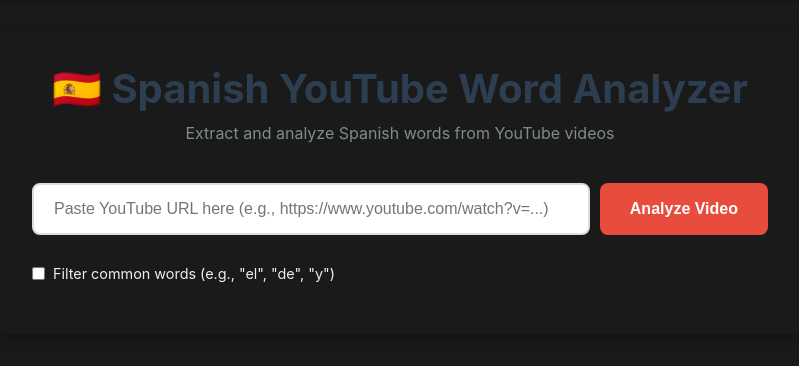
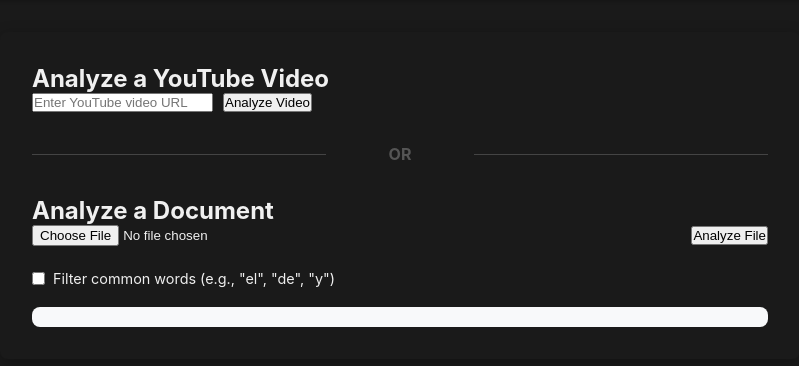
Before and after one commit to rnfinley/spanish-youtube-analyzer, a Flask app: page / in a window 1280 px wide. Shown: the part 97-463 px from the top of the page, without its empty margins (240-1039 px from the left). Run offline with Flask 3, Linux system fonts and the light colour scheme.

Commit message:
Added text, word doc, and pdf import

```diff
--- a/app.py
+++ b/app.py
@@ -4,13 +4,19 @@ from collections import Counter
 import re
 import os
 from flask_sqlalchemy import SQLAlchemy
+from werkzeug.utils import secure_filename
+import docx
+import PyPDF2
 
 app = Flask(__name__)
 
-# Database Configuration
+# --- Configuration ---
 basedir = os.path.abspath(os.path.dirname(__file__))
 app.config['SQLALCHEMY_DATABASE_URI'] = 'sqlite:///' + os.path.join(basedir, 'instance', 'project.db')
 app.config['SQLALCHEMY_TRACK_MODIFICATIONS'] = False
+app.config['UPLOAD_FOLDER'] = os.path.join(basedir, 'instance', 'uploads')
+app.config['MAX_CONTENT_LENGTH'] = 16 * 1024 * 1024  # 16 MB max upload size
+ALLOWED_EXTENSIONS = {'txt', 'pdf', 'docx'}
 
 db = SQLAlchemy(app)
 
@@ -26,6 +32,7 @@ class Word(db.Model):
 
 with app.app_context():
     os.makedirs(os.path.join(basedir, 'instance'), exist_ok=True)
+    os.makedirs(app.config['UPLOAD_FOLDER'], exist_ok=True)
     db.create_all()
 
 SPANISH_STOP_WORDS = [
@@ -191,5 +198,81 @@ def words_list():
     all_words = Word.query.order_by(Word.frequency.desc()).all()
     return render_template('words.html', words=all_words)
 
+def allowed_file(filename):
+    return '.' in filename and \
+           filename.rsplit('.', 1)[1].lower() in ALLOWED_EXTENSIONS
+
+def extract_text_from_file(filepath):
+    """Extract text from txt, pdf, or docx file."""
+    text = ""
+    if filepath.endswith('.pdf'):
+        with open(filepath, 'rb') as f:
+            reader = PyPDF2.PdfReader(f)
+            for page in reader.pages:
+                text += page.extract_text()
+    elif filepath.endswith('.docx'):
+        doc = docx.Document(filepath)
+        for para in doc.paragraphs:
+            text += para.text + '\n'
+    elif filepath.endswith('.txt'):
+        with open(filepath, 'r', encoding='utf-8') as f:
+            text = f.read()
+    return text
+
+@app.route('/upload', methods=['POST'])
+def upload_file():
+    if 'file' not in request.files:
+        return jsonify({'error': 'No file part'}), 400
+
+    file = request.files['file']
+
+    if file.filename == '':
+        return jsonify({'error': 'No selected file'}), 400
+
+    if file and allowed_file(file.filename):
+        try:
+            filename = secure_filename(file.filename)
+            filepath = os.path.join(app.config['UPLOAD_FOLDER'], filename)
+            file.save(filepath)
+
+            # Extract text
+            full_text = extract_text_from_file(filepath)
+
+            # Clean up uploaded file
+            os.remove(filepath)
+
+            if not full_text.strip():
+                return jsonify({'error': 'Could not extract text from the file.'}), 400
+
+            # Get word frequency
+            filter_stop_words = request.form.get('filterStopWords', 'false').lower() == 'true'
+            word_frequency = get_word_frequency(full_text, filter_stop_words)
+
+            # --- Save to Database ---
+            for word_text, freq in word_frequency:
+                word = Word.query.filter_by(text=word_text).first()
+                if word:
+                    word.frequency += freq
+                else:
+                    new_word = Word(text=word_text, frequency=freq)
+                    db.session.add(new_word)
+            db.session.commit()
+            # --- End of Database Logic ---
+
+            return jsonify({
+                'success': True,
+                'words': word_frequency[:100],
+                'total_unique_words': len(word_frequency),
+                'source_filename': filename
+            })
+
+        except Exception as e:
+            return jsonify({
+                'error': 'An error occurred while processing the file.',
+                'details': str(e)
+            }), 500
+
+    return jsonify({'error': 'File type not allowed'}), 400
+
 if __name__ == '__main__':
     app.run(debug=True)
--- a/requirements.txt
+++ b/requirements.txt
@@ -2,3 +2,5 @@ Flask==3.0.3
 youtube-transcript-api==1.1.0
 gunicorn==22.0.0
 Flask-SQLAlchemy==3.1.1
+PyPDF2==3.0.1
+python-docx==1.1.2
--- a/static/style.css
+++ b/static/style.css
@@ -249,6 +249,9 @@ h1 {
     border-radius: 8px;
     padding: 2rem;
     box-shadow: 0 4px 15px rgba(0,0,0,0.3);
+    display: flex;
+    gap: 10px;
+    margin-bottom: 15px;
 }
 
 .word-list-container h2 {
@@ -278,3 +281,36 @@ footer {
         flex-direction: column;
     }
 }
+
+.analyzer-section {
+    margin-bottom: 1.5rem;
+}
+
+.divider {
+    text-align: center;
+    margin: 2rem 0;
+    font-weight: bold;
+    color: #555;
+    position: relative;
+}
+
+.divider::before, .divider::after {
+    content: '';
+    position: absolute;
+    top: 50%;
+    width: 40%;
+    height: 1px;
+    background-color: #444;
+}
+
+.divider::before {
+    left: 0;
+}
+
+.divider::after {
+    right: 0;
+}
+
+#file-input {
+    flex-grow: 1;
+}
--- a/templates/index.html
+++ b/templates/index.html
@@ -17,17 +17,27 @@
 
     <main>
         <div class="container">
-            <h1>🇪🇸 Spanish YouTube Word Analyzer</h1>
-            <p class="subtitle">Extract and analyze Spanish words from YouTube videos</p>
-
-            <div class="input-section">
-                <input type="text"
-                       id="youtube-url"
-                       placeholder="Paste YouTube URL here (e.g., https://www.youtube.com/watch?v=...)"
-                       class="url-input">
-                <button onclick="analyzeVideo()" class="analyze-btn">Analyze Video</button>
+            <!-- YouTube URL Analyzer -->
+            <div class="analyzer-section">
+                <h2>Analyze a YouTube Video</h2>
+                <div class="input-container">
+                    <input type="text" id="youtube-url" placeholder="Enter YouTube video URL">
+                    <button id="analyze-button">Analyze Video</button>
+                </div>
             </div>
 
+            <div class="divider">OR</div>
+
+            <!-- File Analyzer -->
+            <div class="analyzer-section">
+                <h2>Analyze a Document</h2>
+                <div class="input-container">
+                    <input type="file" id="file-input" accept=".txt,.pdf,.docx">
+                    <button id="analyze-file-button">Analyze File</button>
+                </div>
+            </div>
+
+            <!-- Shared Options and Results -->
             <div class="options-container">
                 <label for="filter-stop-words">
                     <input type="checkbox" id="filter-stop-words">
@@ -40,7 +50,9 @@
                 <p>Extracting transcript and analyzing words...</p>
             </div>
 
-            <div id="error" class="error" style="display: none;"></div>
+            <div id="word-grid" class="word-grid"></div>
+
+            <div id="error-message" class="error-message"></div>
 
             <div id="results" class="results" style="display: none;">
                 <h2>Word Frequency Analysis</h2>
@@ -51,93 +63,113 @@
     </main>
 
     <script>
+        document.addEventListener('DOMContentLoaded', () => {
+            const analyzeButton = document.getElementById('analyze-button');
+            const analyzeFileButton = document.getElementById('analyze-file-button');
+
+            analyzeButton.addEventListener('click', analyzeVideo);
+            analyzeFileButton.addEventListener('click', analyzeFile);
+        });
+
         async function analyzeVideo() {
-            const url = document.getElementById('youtube-url').value;
-            const filterStopWords = document.getElementById('filter-stop-words').checked;
-            const loading = document.getElementById('loading');
-            const error = document.getElementById('error');
-            const results = document.getElementById('results');
+            const youtubeUrl = document.getElementById('youtube-url').value;
+            if (!youtubeUrl) {
+                displayError({ message: "Please enter a YouTube URL." });
+                return;
+            }
 
-            // Reset display
-            loading.style.display = 'block';
-            error.style.display = 'none';
-            results.style.display = 'none';
+            const payload = {
+                url: youtubeUrl,
+                filterStopWords: document.getElementById('filter-stop-words').checked
+            };
+
+            fetchAndDisplay('/analyze', {
+                method: 'POST',
+                headers: { 'Content-Type': 'application/json' },
+                body: JSON.stringify(payload)
+            });
+        }
+
+        async function analyzeFile() {
+            const fileInput = document.getElementById('file-input');
+            const file = fileInput.files[0];
+
+            if (!file) {
+                displayError({ message: "Please select a file to analyze." });
+                return;
+            }
+
+            const formData = new FormData();
+            formData.append('file', file);
+            formData.append('filterStopWords', document.getElementById('filter-stop-words').checked);
+
+            fetchAndDisplay('/upload', {
+                method: 'POST',
+                body: formData
+            });
+        }
+
+        async function fetchAndDisplay(endpoint, options) {
+            const loadingDiv = document.getElementById('loading');
+            const resultsDiv = document.getElementById('results');
+            const errorDiv = document.getElementById('error-message');
+
+            loadingDiv.classList.remove('hidden');
+            resultsDiv.classList.add('hidden');
+            errorDiv.innerHTML = '';
 
             try {
-                const response = await fetch('/analyze', {
-                    method: 'POST',
-                    headers: {
-                        'Content-Type': 'application/json',
-                    },
-                    body: JSON.stringify({ url: url, filterStopWords: filterStopWords })
-                });
-
+                const response = await fetch(endpoint, options);
                 const data = await response.json();
 
-                if (!response.ok) {
-                    let errorHTML = `<strong>Error:</strong> ${data.error || 'Failed to analyze video'}<br>`;
-
-                    if (data.message) {
-                        errorHTML += `<br>${data.message}`;
-                    }
-
-                    if (data.available_languages) {
-                        errorHTML += '<br><br><strong>Available languages:</strong><ul>';
-                        data.available_languages.forEach(lang => {
-                            errorHTML += `<li>${lang.language} (${lang.language_code})${lang.is_generated ? ' - Auto-generated' : ''}</li>`;
-                        });
-                        errorHTML += '</ul>';
-                    }
-
-                    if (data.details) {
-                        errorHTML += `<br><small>Technical details: ${data.details}</small>`;
-                    }
-
-                    throw new Error(errorHTML);
+                if (data.error) {
+                    displayError(data);
+                } else {
+                    displayResults(data);
                 }
-
-                displayResults(data);
-
             } catch (err) {
-                error.style.display = 'block';
-                error.innerHTML = err.message;
+                displayError({ message: "A network error occurred.", details: err.message });
             } finally {
-                loading.style.display = 'none';
+                loadingDiv.classList.add('hidden');
             }
         }
 
         function displayResults(data) {
-            const results = document.getElementById('results');
-            const summary = document.getElementById('summary');
-            const wordList = document.getElementById('word-list');
+            const resultsDiv = document.getElementById('results');
+            const wordGrid = document.getElementById('word-grid');
+            const stats = document.getElementById('stats');
 
-            summary.innerHTML = `Found <strong>${data.total_unique_words}</strong> unique words. Showing top 100:`;
+            wordGrid.innerHTML = '';
+            data.words.forEach(([word, count]) => {
+                const wordItem = document.createElement('div');
+                wordItem.className = 'word-item';
+                wordItem.innerHTML = `<span class="word">${word}</span><span class="count">${count}</span>`;
+                wordGrid.appendChild(wordItem);
+            });
 
-            if (data.language_used) {
-                summary.innerHTML += `<br><small>Using transcript language: ${data.language_used}</small>`;
-            }
+            let sourceInfo = data.video_id
+                ? `Language: ${data.language_used}`
+                : `Source File: ${data.source_filename}`;
 
-            let html = '<div class="word-grid">';
-            data.words.forEach(([word, count]) => {
-                html += `
-                    <div class="word-item">
-                        <span class="word">${word}</span>
-                        <span class="count">${count}</span>
-                    </div>
-                `;
-            });
-            html += '</div>';
-
-            wordList.innerHTML = html;
-            results.style.display = 'block';
+            stats.innerHTML = `
+                <strong>Total Unique Words:</strong> ${data.total_unique_words} <br>
+                ${sourceInfo}
+            `;
+            resultsDiv.classList.remove('hidden');
         }
 
-        // Allow Enter key to trigger analysis
-        document.getElementById('youtube-url').addEventListener('keypress', function(e) {
-            if (e.key === 'Enter') {
-                analyzeVideo();
+        function displayError(data) {
+            const errorDiv = document.getElementById('error-message');
+            let errorMessage = `<strong>Error:</strong> ${data.message || data.error}`;
+            if (data.details) {
+                errorMessage += `<br><small>Technical details: ${data.details}</small>`;
             }
-        });
+            if (data.available_languages) {
+                const languages = data.available_languages.map(lang => `${lang.language} (${lang.language_code})`).join(', ');
+                errorMessage += `<br><small>Available languages for this video: ${languages}</small>`;
+            }
+            errorDiv.innerHTML = errorMessage;
+        }
     </script>
 </body>
 </html>
```
